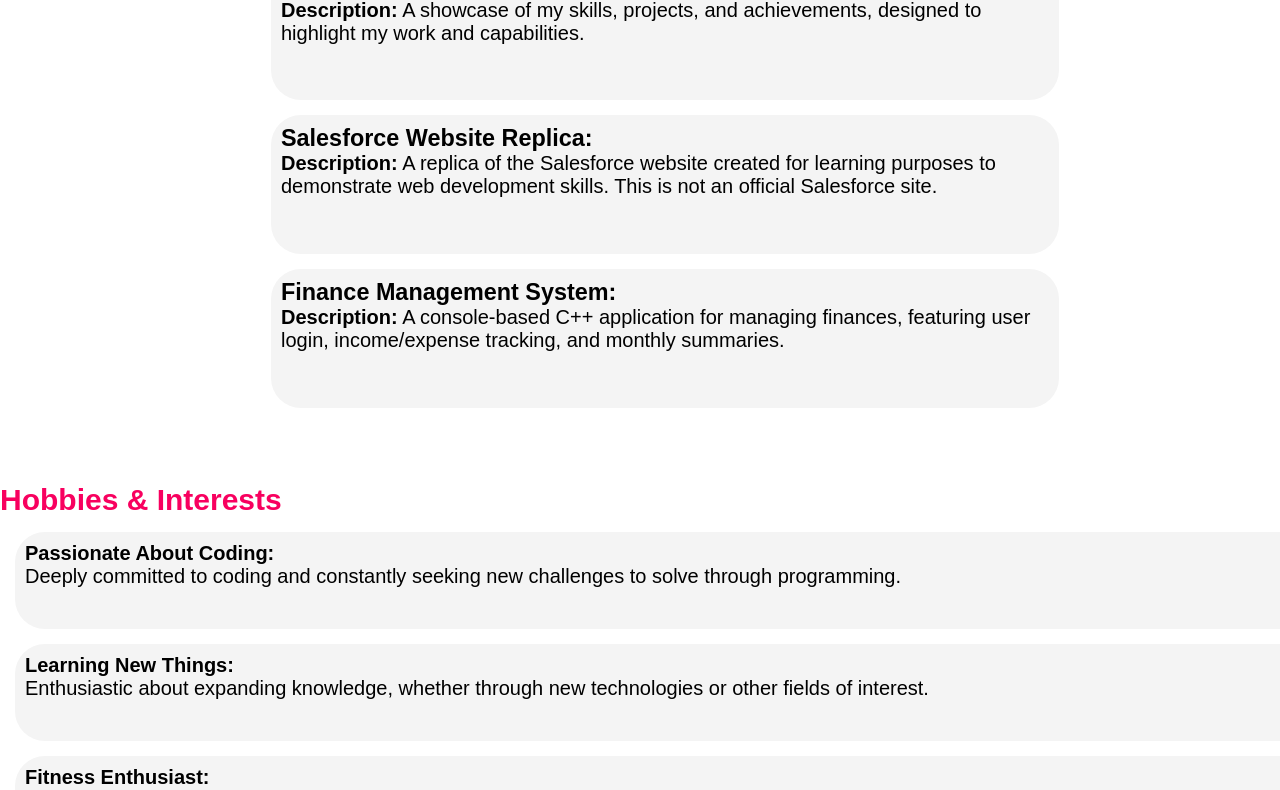
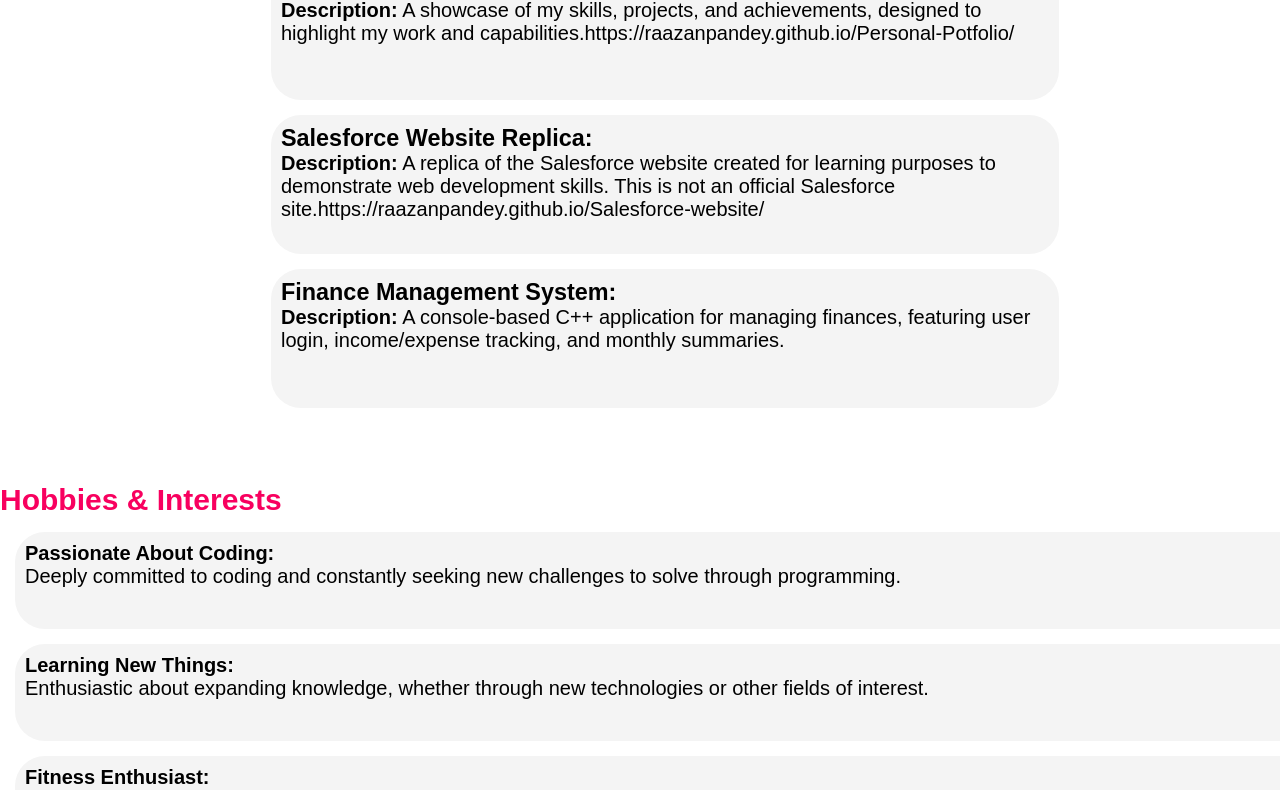
Before and after one commit to RaaZanPandey/Personal-Potfolio, a plain HTML site: page index.html in a window 1280 px wide. Shown: the part 1822-2612 px from the top of the page. Drawn offline with nearby package versions, Linux system fonts and the light colour scheme.

Commit message:
Adding project link

```diff
--- a/index.html
+++ b/index.html
@@ -94,10 +94,10 @@
                         <h2>Projects</h2>
                         <div class="project">
                             <h3>Personal potfolio:</h3>
-                            <p><b>Description:</b> A showcase of my skills, projects, and achievements, designed to highlight my work and capabilities.</p></div>
+                            <p><b>Description:</b> A showcase of my skills, projects, and achievements, designed to highlight my work and capabilities.https://raazanpandey.github.io/Personal-Potfolio/</p></div>
                             <div class="project">
                             <h3>Salesforce Website Replica:</h3>
-                            <p><b>Description:</b> A replica of the Salesforce website created for learning purposes to demonstrate web development skills. This is not an official Salesforce site.</p></div>
+                            <p><b>Description:</b> A replica of the Salesforce website created for learning purposes to demonstrate web development skills. This is not an official Salesforce site.https://raazanpandey.github.io/Salesforce-website/</p></div>
                             <div class="project">
                             <h3>Finance Management System:</h3>
                             <p><b>Description:</b> A console-based C++ application for managing finances, featuring user login, income/expense tracking, and monthly summaries.</p></div>
```
